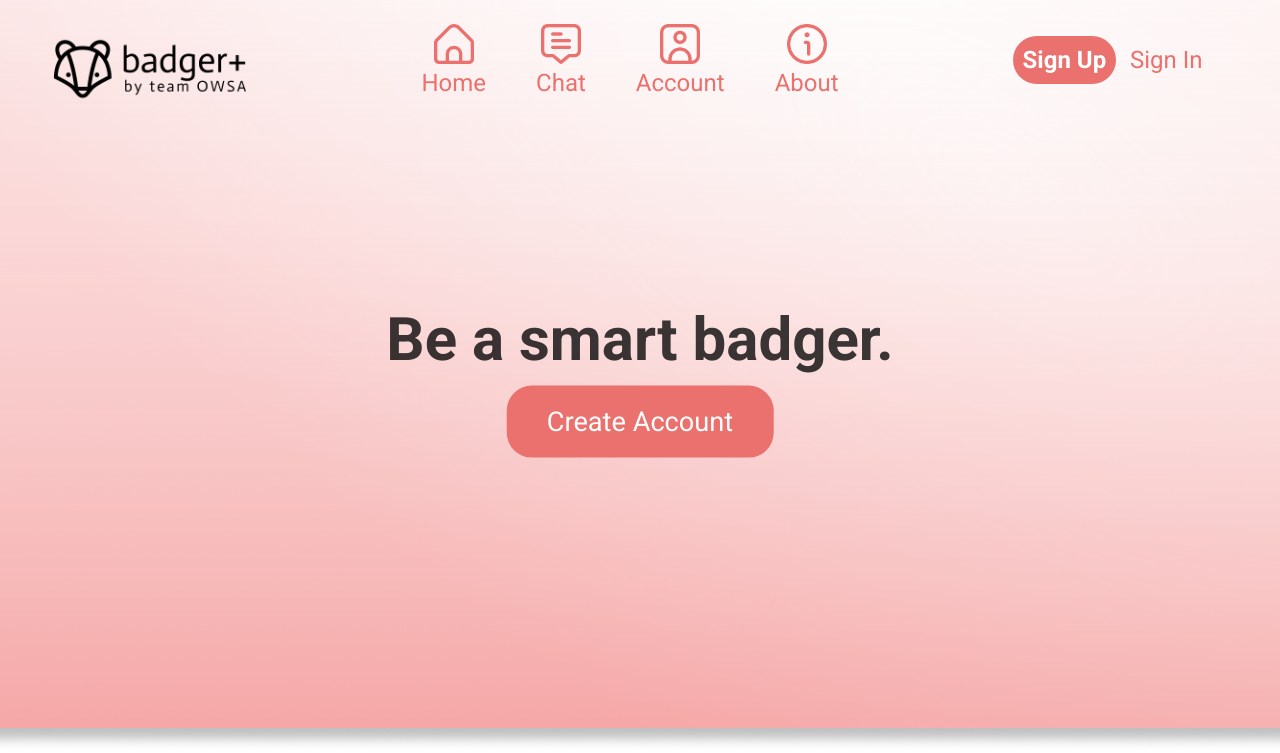
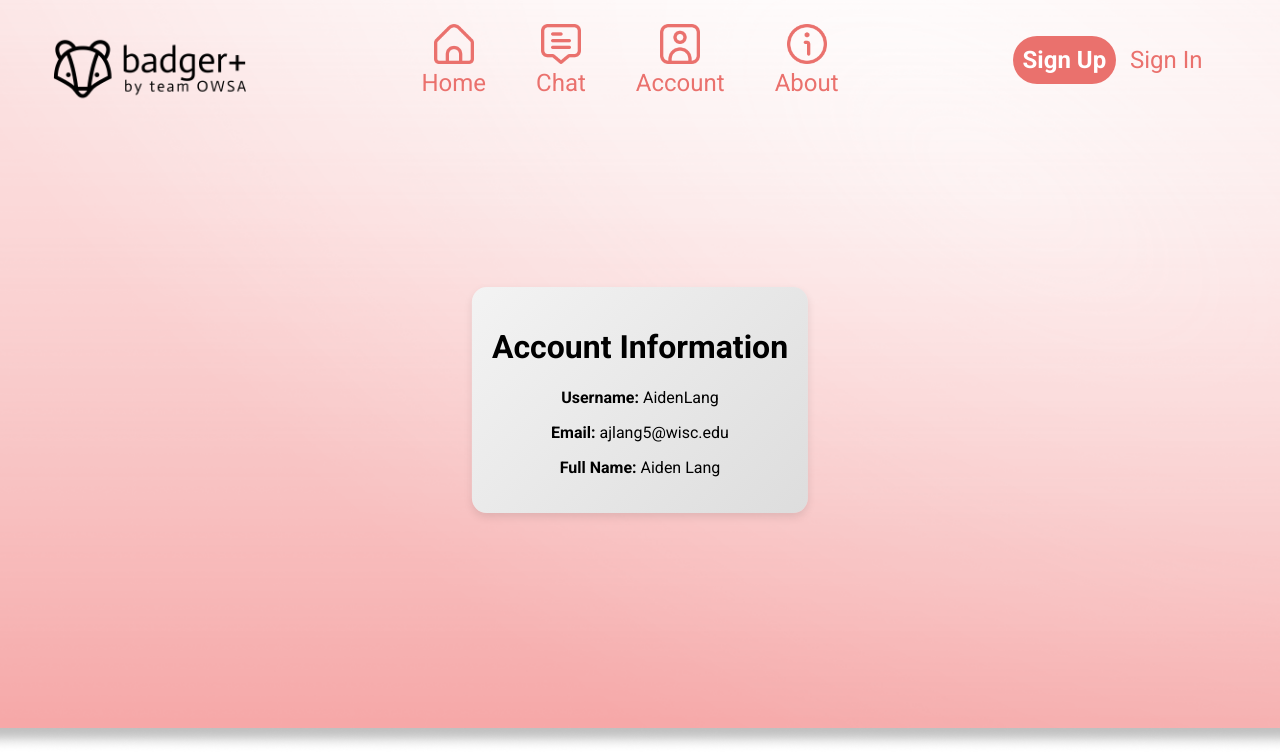
Before and after one commit to Lavanic/BadgerPlus, a Flask app: page /account in a window 1280 px wide. Shown: the top 753 px of the page. Run offline with Flask 3, Linux system fonts and the light colour scheme.

Commit message:
signup and account

```diff
--- a/templates/account.html
+++ b/templates/account.html
@@ -1,12 +1,34 @@
 {% extends "base.html" %} {% block title %}Badger+ Account{% endblock title %} {%
   block content %}
+  <style>
+    .user-info {
+      position: center;
+      font-family: "Roboto", sans-serif;
+
+    }
+    .overlay-content {
+        position: absolute;
+        top: 50%;
+        left: 50%;
+        transform: translate(-50%, -50%);
+        background: linear-gradient(135deg, #f3f3f3, #dddddd); /* Gradient background */
+        padding: 20px;
+        border-radius: 15px; /* Rounded corners */
+        box-shadow: 0 4px 8px rgba(0, 0, 0, 0.1); /* Box shadow for depth */
+        z-index: 1001;
+        text-align: center; /* Center align text */
+      }
+  </style>
   <div class="container">
-    <div class="text-container">
-      <p class="smart-badger-text">Be a smart badger.</p>
-    </div>
-    <div class="get-started-button-container">
-      <a href="#" class="get-started-button">Create Account</a>
-    </div>
+    <div class="overlay-content">
+        <div class="user-info">
+          <h1>Account Information</h1>
+            <p><strong>Username:</strong> AidenLang</p>
+            <p><strong>Email:</strong> ajlang5@wisc.edu</p>
+            <p><strong>Full Name:</strong> Aiden Lang</p>
+            <p></p>
+            <!-- Add more details as needed -->
+        </div>
     </div>
   </div>
   {% endblock content %}
```
